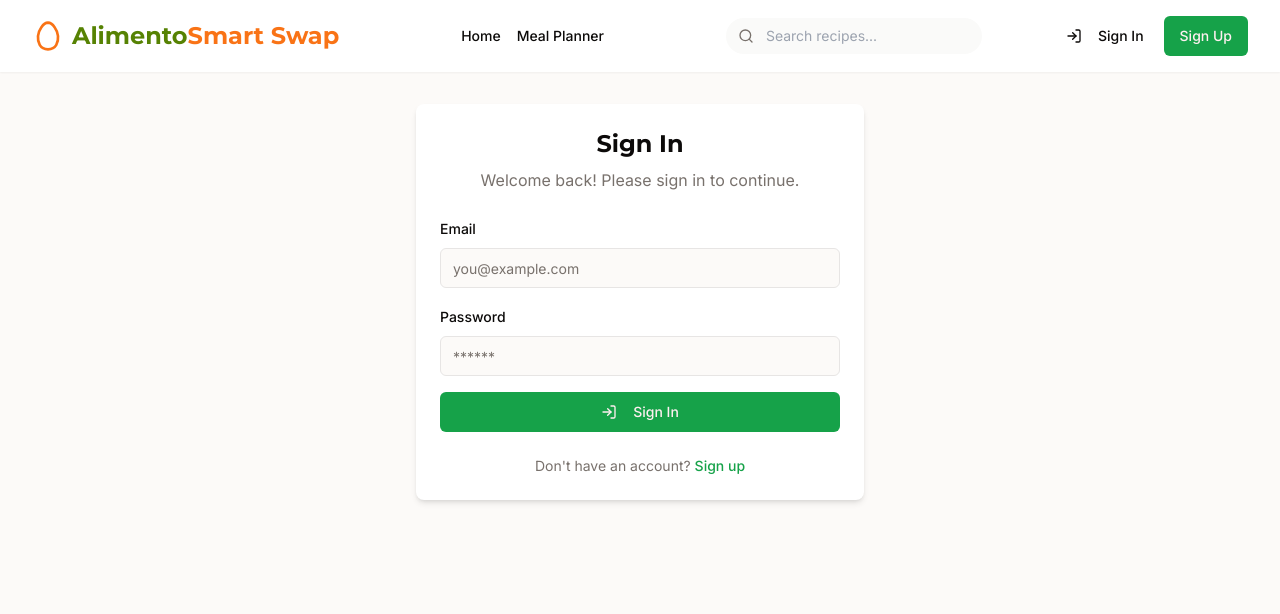
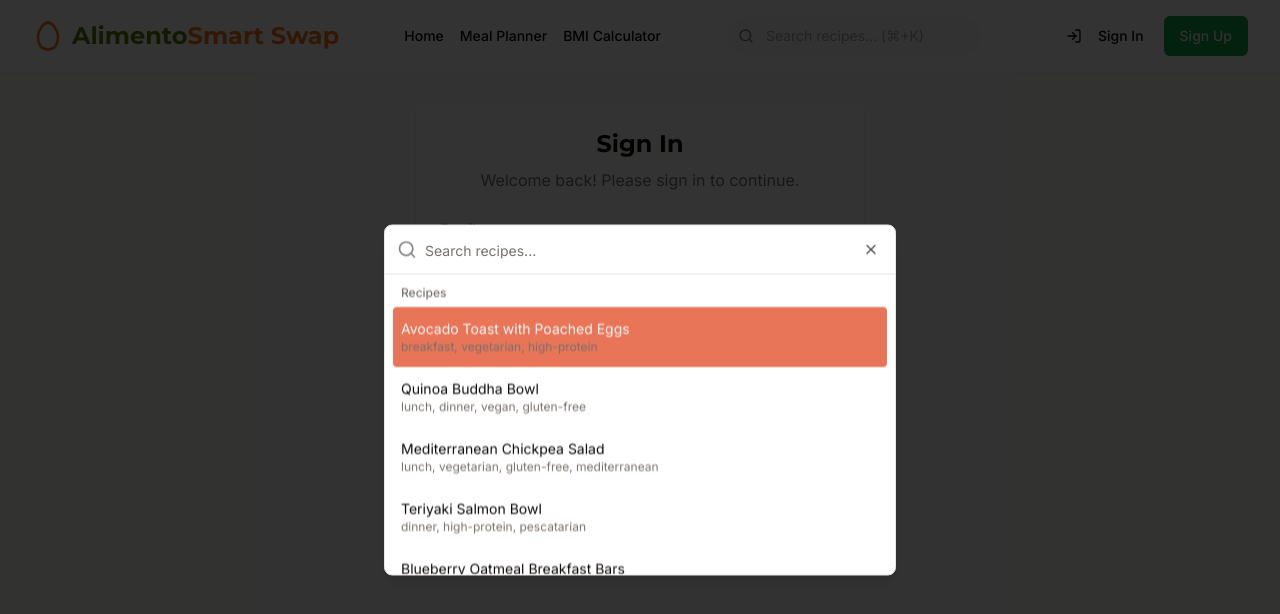
Before and after one commit to Srivani1106/alimento-smart-swap, a React (Vite) app: page /signin in a window 1280 px wide. Both pictures are taken after a click on the button 1017 px from the left and 36 px from the top of the page. Shown: the top 614 px of the page. Built offline with nearby package versions, Linux system fonts and the light colour scheme.

Commit message:
Fix search bar
Fixed search bar functionality in the header.

```diff
--- a/src/components/Header.tsx
+++ b/src/components/Header.tsx
@@ -1,15 +1,25 @@
 
-import React from 'react';
+import React, { useState } from 'react';
 import { Button } from '@/components/ui/button';
 import { Search, User, Egg, LogIn } from 'lucide-react';
 import { Link, useNavigate } from 'react-router-dom';
 import { useAuth } from '@/contexts/AuthContext';
 import { useToast } from '@/hooks/use-toast';
+import {
+  CommandDialog,
+  CommandEmpty,
+  CommandGroup,
+  CommandInput,
+  CommandItem,
+  CommandList
+} from '@/components/ui/command';
+import { recipes } from '@/data/foodData';
 
 const Header: React.FC = () => {
   const { user, isAuthenticated, signOut } = useAuth();
   const { toast } = useToast();
   const navigate = useNavigate();
+  const [open, setOpen] = useState(false);
 
   const handleSignOut = () => {
     signOut();
@@ -18,6 +28,24 @@ const Header: React.FC = () => {
       description: "You have been successfully signed out.",
     });
   };
+
+  const handleSearch = (recipeId: string) => {
+    setOpen(false);
+    navigate(`/recipe/${recipeId}`);
+  };
+
+  // Handle keyboard shortcut to open search
+  React.useEffect(() => {
+    const down = (e: KeyboardEvent) => {
+      if (e.key === 'k' && (e.metaKey || e.ctrlKey)) {
+        e.preventDefault();
+        setOpen(prevOpen => !prevOpen);
+      }
+    };
+
+    document.addEventListener('keydown', down);
+    return () => document.removeEventListener('keydown', down);
+  }, []);
 
   return (
     <header className="bg-white shadow-sm py-4">
@@ -36,21 +64,52 @@ const Header: React.FC = () => {
         <div className="hidden md:flex items-center space-x-4">
           <Link to="/" className="text-sm font-medium hover:text-primary transition-colors">Home</Link>
           <Link to="/meal-planner" className="text-sm font-medium hover:text-primary transition-colors">Meal Planner</Link>
+          <Link to="/bmi-calculator" className="text-sm font-medium hover:text-primary transition-colors">BMI Calculator</Link>
         </div>
 
         <div className="flex items-center space-x-4">
-          <div className="hidden md:flex relative rounded-full bg-secondary px-3 py-2 w-64">
+          <div
+            onClick={() => setOpen(true)}
+            className="hidden md:flex relative rounded-full bg-secondary px-3 py-2 w-64 cursor-pointer"
+          >
             <Search className="h-4 w-4 absolute left-3 top-2.5 text-muted-foreground" />
             <input
               type="search"
-              placeholder="Search recipes..."
-              className="bg-transparent border-none outline-none pl-7 w-full text-sm"
+              placeholder="Search recipes... (⌘+K)"
+              className="bg-transparent border-none outline-none pl-7 w-full text-sm cursor-pointer"
+              readOnly
+              onClick={() => setOpen(true)}
             />
           </div>
 
-          <Button variant="ghost" size="icon" className="rounded-full">
+          <Button
+            variant="ghost"
+            size="icon"
+            className="rounded-full"
+            onClick={() => setOpen(true)}
+          >
             <Search className="h-5 w-5 md:hidden" />
           </Button>
+
+          <CommandDialog open={open} onOpenChange={setOpen}>
+            <CommandInput placeholder="Search recipes..." />
+            <CommandList>
+              <CommandEmpty>No recipes found.</CommandEmpty>
+              <CommandGroup heading="Recipes">
+                {recipes.map((recipe) => (
+                  <CommandItem
+                    key={recipe.id}
+                    onSelect={() => handleSearch(recipe.id)}
+                  >
+                    <div className="flex flex-col">
+                      <span>{recipe.name}</span>
+                      <span className="text-xs text-muted-foreground">{recipe.tags.join(', ')}</span>
+                    </div>
+                  </CommandItem>
+                ))}
+              </CommandGroup>
+            </CommandList>
+          </CommandDialog>
 
           {isAuthenticated ? (
             <div className="flex items-center space-x-2">
```
